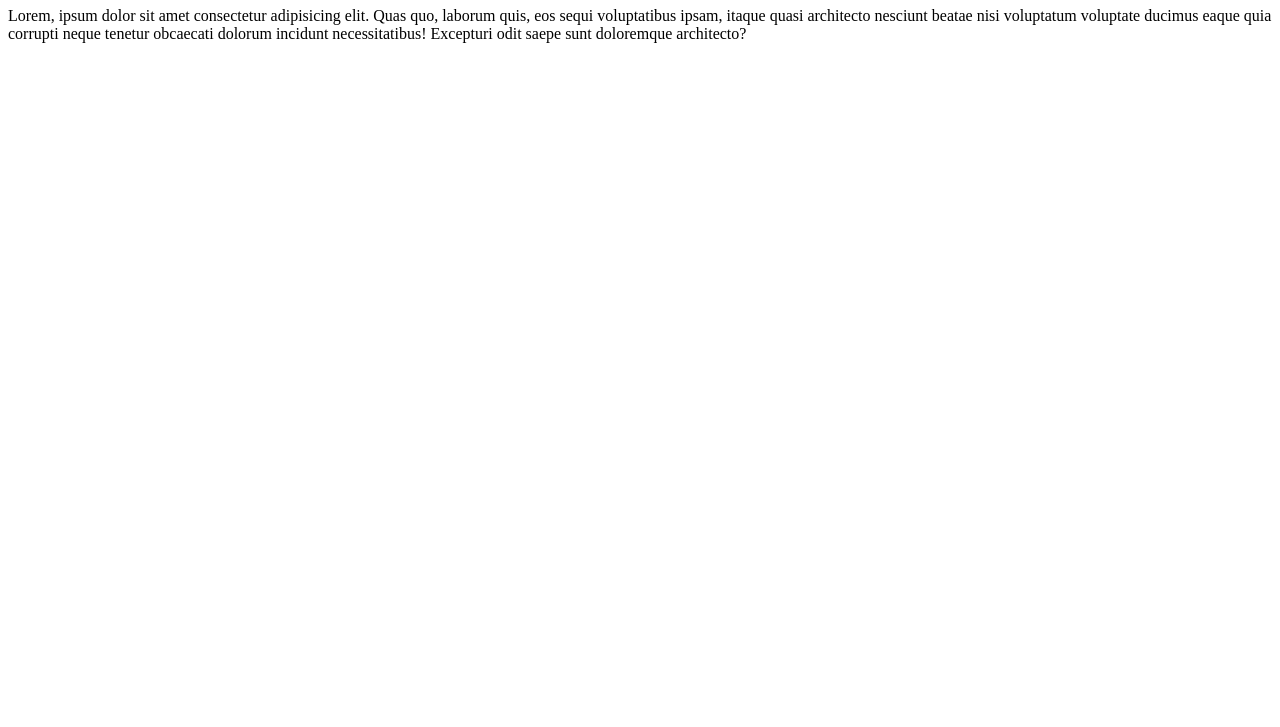
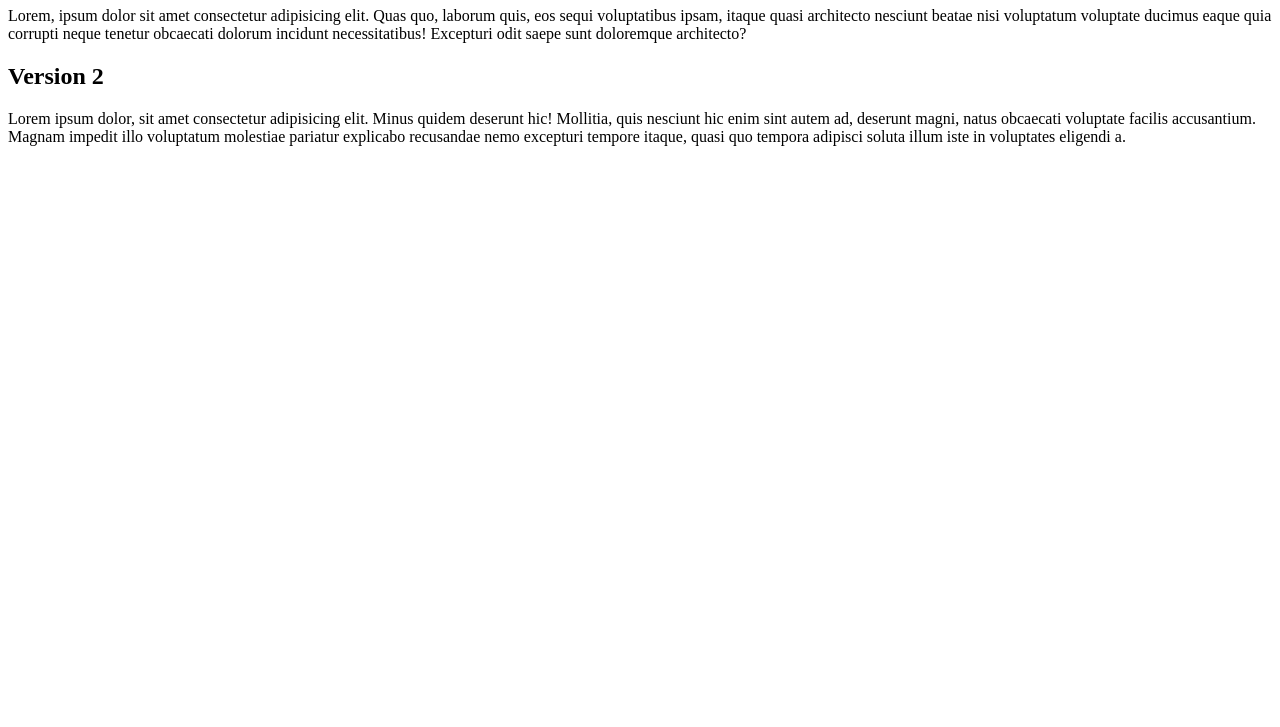
Before and after one commit to Alikance/Apprentisage-GIT, a plain HTML site: page index.html in a window 1280 px wide. Shown: the part 73-800 px from the top of the page. Drawn offline with Linux system fonts and the light colour scheme.

Commit message:
version 1 du boulot

```diff
--- a/index.html
+++ b/index.html
@@ -9,5 +9,7 @@
 <body>
     <H1>J'apprends HTML</H1>
     <p>Lorem, ipsum dolor sit amet consectetur adipisicing elit. Quas quo, laborum quis, eos sequi voluptatibus ipsam, itaque quasi architecto nesciunt beatae nisi voluptatum voluptate ducimus eaque quia corrupti neque tenetur obcaecati dolorum incidunt necessitatibus! Excepturi odit saepe sunt doloremque architecto?</p>
+    <H2>Version 2</H2>
+    <p>Lorem ipsum dolor, sit amet consectetur adipisicing elit. Minus quidem deserunt hic! Mollitia, quis nesciunt hic enim sint autem ad, deserunt magni, natus obcaecati voluptate facilis accusantium. Magnam impedit illo voluptatum molestiae pariatur explicabo recusandae nemo excepturi tempore itaque, quasi quo tempora adipisci soluta illum iste in voluptates eligendi a.</p>
 </body>
 </html>
```
